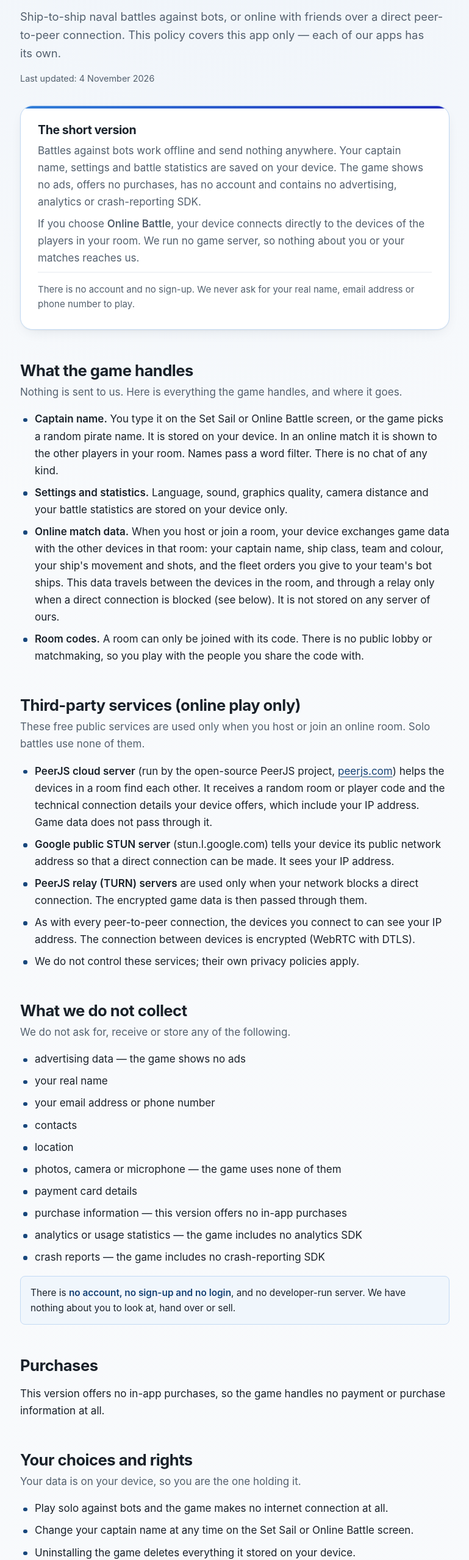
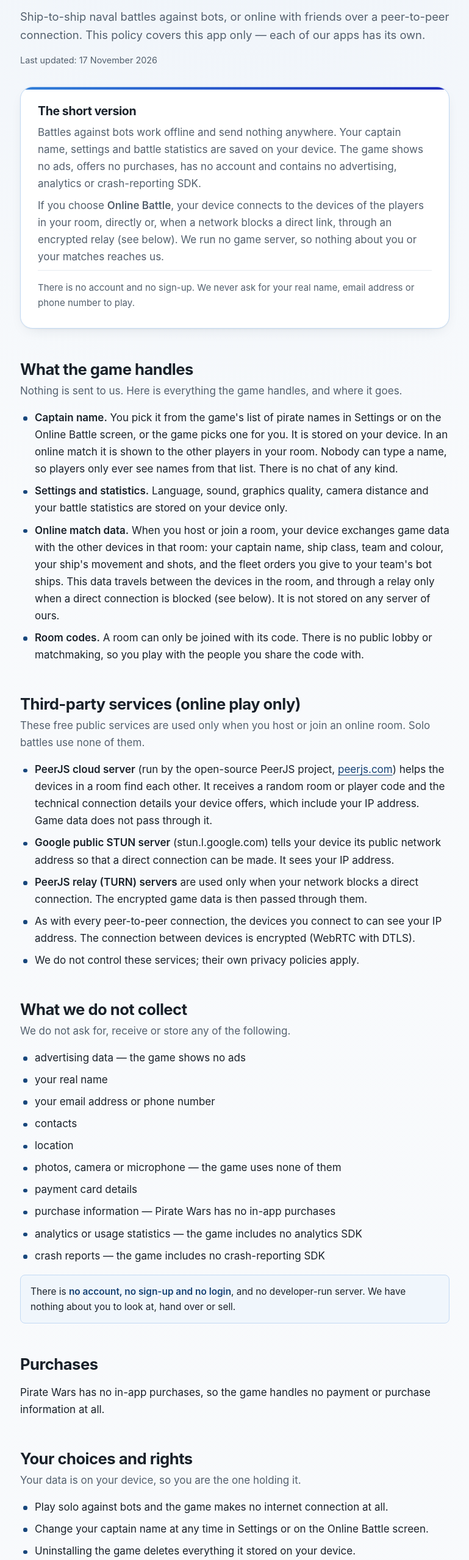
Before and after one commit to cinderspire/support, a plain HTML site: page privacy-piratewars.html in a window 1280 px wide. Shown: the part 232-2791 px from the top of the page at 61% size, without its empty margins (255-1024 px from the left). Drawn offline with Linux system fonts and the light colour scheme.

Commit message:
Pirate Wars 1.0.2: privacy-piratewars.html matches the App Store build (name list, relay, privacy link)
Co-Authored-By: Claude Opus 5.5 <noreply@anthropic.com>

```diff
--- a/privacy-piratewars.html
+++ b/privacy-piratewars.html
@@ -28,13 +28,13 @@
       <span class="tile" aria-hidden="true">P</span>
       <h1>Pirate Wars: Ship Battle</h1>
     </div>
-    <p class="lede">Ship-to-ship naval battles against bots, or online with friends over a direct peer-to-peer connection. This policy covers this app only — each of our apps has its own.</p>
-    <p class="fineprint">Last updated: 4 November 2026</p>
+    <p class="lede">Ship-to-ship naval battles against bots, or online with friends over a peer-to-peer connection. This policy covers this app only — each of our apps has its own.</p>
+    <p class="fineprint">Last updated: 17 November 2026</p>
   </section>
   <section class="help-card" aria-labelledby="summary-title">
     <h2 id="summary-title">The short version</h2>
     <p>Battles against bots work offline and send nothing anywhere. Your captain name, settings and battle statistics are saved on your device. The game shows no ads, offers no purchases, has no account and contains no advertising, analytics or crash-reporting SDK.</p>
-    <p>If you choose <strong>Online Battle</strong>, your device connects directly to the devices of the players in your room. We run no game server, so nothing about you or your matches reaches us.</p>
+    <p>If you choose <strong>Online Battle</strong>, your device connects to the devices of the players in your room, directly or, when a network blocks a direct link, through an encrypted relay (see below). We run no game server, so nothing about you or your matches reaches us.</p>
     <p class="help-note">There is no account and no sign-up. We never ask for your real name, email address or phone number to play.</p>
   </section>
   <section aria-labelledby="collect-title">
@@ -42,7 +42,7 @@
       <h2 id="collect-title">What the game handles</h2>
       <p>Nothing is sent to us. Here is everything the game handles, and where it goes.</p>
     </div>
-    <ul class="list"><li><strong>Captain name.</strong> You type it on the Set Sail or Online Battle screen, or the game picks a random pirate name. It is stored on your device. In an online match it is shown to the other players in your room. Names pass a word filter. There is no chat of any kind.</li><li><strong>Settings and statistics.</strong> Language, sound, graphics quality, camera distance and your battle statistics are stored on your device only.</li><li><strong>Online match data.</strong> When you host or join a room, your device exchanges game data with the other devices in that room: your captain name, ship class, team and colour, your ship's movement and shots, and the fleet orders you give to your team's bot ships. This data travels between the devices in the room, and through a relay only when a direct connection is blocked (see below). It is not stored on any server of ours.</li><li><strong>Room codes.</strong> A room can only be joined with its code. There is no public lobby or matchmaking, so you play with the people you share the code with.</li></ul>
+    <ul class="list"><li><strong>Captain name.</strong> You pick it from the game's list of pirate names in Settings or on the Online Battle screen, or the game picks one for you. It is stored on your device. In an online match it is shown to the other players in your room. Nobody can type a name, so players only ever see names from that list. There is no chat of any kind.</li><li><strong>Settings and statistics.</strong> Language, sound, graphics quality, camera distance and your battle statistics are stored on your device only.</li><li><strong>Online match data.</strong> When you host or join a room, your device exchanges game data with the other devices in that room: your captain name, ship class, team and colour, your ship's movement and shots, and the fleet orders you give to your team's bot ships. This data travels between the devices in the room, and through a relay only when a direct connection is blocked (see below). It is not stored on any server of ours.</li><li><strong>Room codes.</strong> A room can only be joined with its code. There is no public lobby or matchmaking, so you play with the people you share the code with.</li></ul>
   </section>
   <section aria-labelledby="third-title">
     <div class="section-head">
@@ -56,12 +56,12 @@
       <h2 id="notcollect-title">What we do not collect</h2>
       <p>We do not ask for, receive or store any of the following.</p>
     </div>
-    <ul class="list"><li>advertising data — the game shows no ads</li><li>your real name</li><li>your email address or phone number</li><li>contacts</li><li>location</li><li>photos, camera or microphone — the game uses none of them</li><li>payment card details</li><li>purchase information — this version offers no in-app purchases</li><li>analytics or usage statistics — the game includes no analytics SDK</li><li>crash reports — the game includes no crash-reporting SDK</li></ul>
+    <ul class="list"><li>advertising data — the game shows no ads</li><li>your real name</li><li>your email address or phone number</li><li>contacts</li><li>location</li><li>photos, camera or microphone — the game uses none of them</li><li>payment card details</li><li>purchase information — Pirate Wars has no in-app purchases</li><li>analytics or usage statistics — the game includes no analytics SDK</li><li>crash reports — the game includes no crash-reporting SDK</li></ul>
     <div class="callout"><p>There is <strong>no account, no sign-up and no login</strong>, and no developer-run server. We have nothing about you to look at, hand over or sell.</p></div>
   </section>
   <section aria-labelledby="payments-title">
     <div class="section-head"><h2 id="payments-title">Purchases</h2></div>
-    <div class="prose"><p>This version offers no in-app purchases, so the game handles no payment or purchase information at all.</p></div>
+    <div class="prose"><p>Pirate Wars has no in-app purchases, so the game handles no payment or purchase information at all.</p></div>
   </section>
   <section aria-labelledby="rights-title">
     <div class="section-head">
@@ -69,7 +69,7 @@
       <p>Your data is on your device, so you are the one holding it.</p>
     </div>
     <div class="prose">
-    <ul class="list"><li>Play solo against bots and the game makes no internet connection at all.</li><li>Change your captain name at any time on the Set Sail or Online Battle screen.</li><li>Uninstalling the game deletes everything it stored on your device.</li></ul>
+    <ul class="list"><li>Play solo against bots and the game makes no internet connection at all.</li><li>Change your captain name at any time in Settings or on the Online Battle screen.</li><li>Uninstalling the game deletes everything it stored on your device.</li></ul>
     <p><strong>Asking us anything.</strong> Email <a href="mailto:support@playtools.top?subject=Pirate%20Wars%20privacy">support@playtools.top</a> with any privacy question or request, including a request to access or delete data. We hold no personal data about you on any server of ours, so in most cases the honest answer is that there is nothing on our side to retrieve or erase, and we will tell you so plainly.</p>
     </div>
   </section>
```
